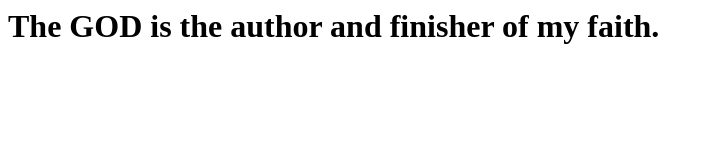
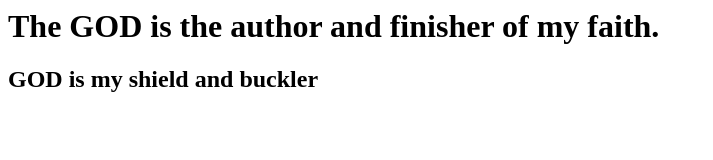
Before and after one commit to ernest-emmanuel-utibe/amazing-repo, a plain HTML site: page index.html in a window 1280 px wide. Shown: the whole page, without its empty margins (0-713 px from the left). Drawn offline with Linux system fonts and the light colour scheme.

Commit message:
myfirstcommit

```diff
--- a/index.html
+++ b/index.html
@@ -1,5 +1,6 @@
 <html>
 	<body>
 		<h1>The GOD is the author and finisher of my faith.</h1>
+		<h2>GOD is my shield and buckler</h2>
 	</body>
 </html>
```
